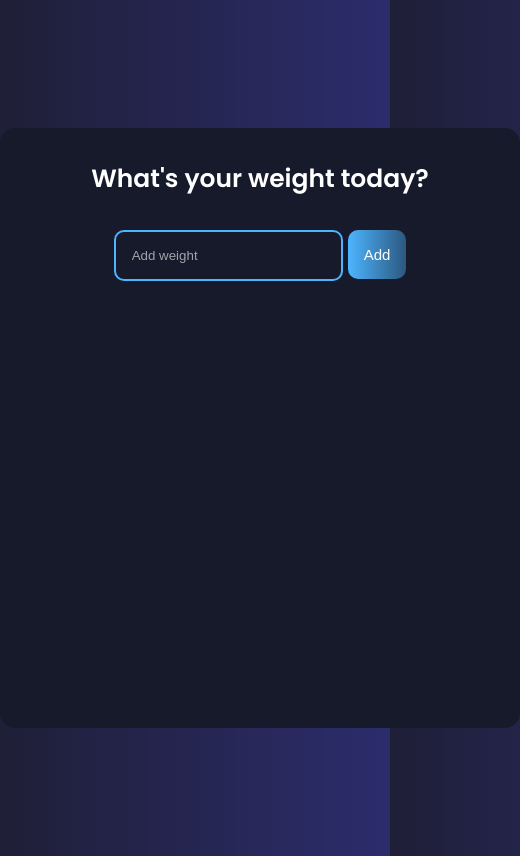
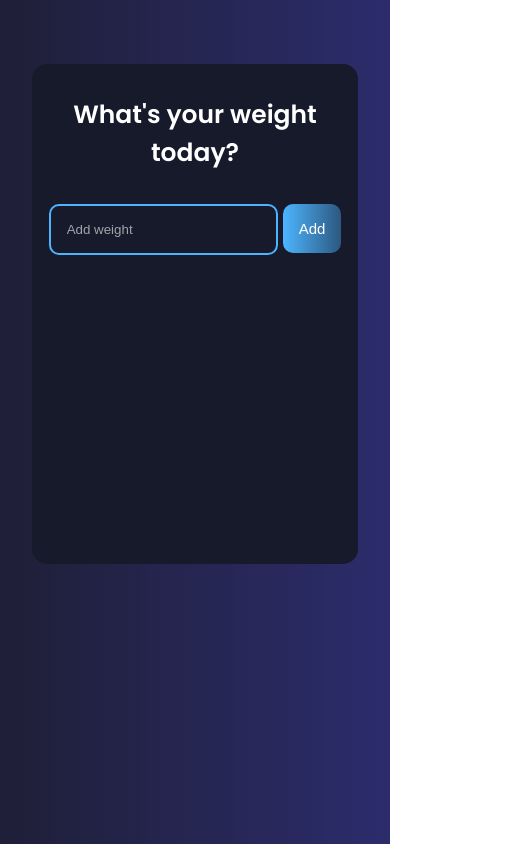
Before and after one commit to emirbuckun/weight-tracker, a React (Vite) app: page / in a window 390 px wide. Shown: the whole page, 520 px wide, since content can reach past the window. Built offline with nearby package versions, Linux system fonts and the light colour scheme.

Commit message:
Fix media query

```diff
--- a/src/index.css
+++ b/src/index.css
@@ -140,7 +140,7 @@ h1 {
 
 /* ================ MEDIA QUERIES (SMALL DEVICES) ================ */
 @media screen and (max-width: 600px) {
-  .weight-app {
+  .weight-tracker {
     width: auto;
     margin: 64px 32px auto 32px;
     min-height: 500px;
```
